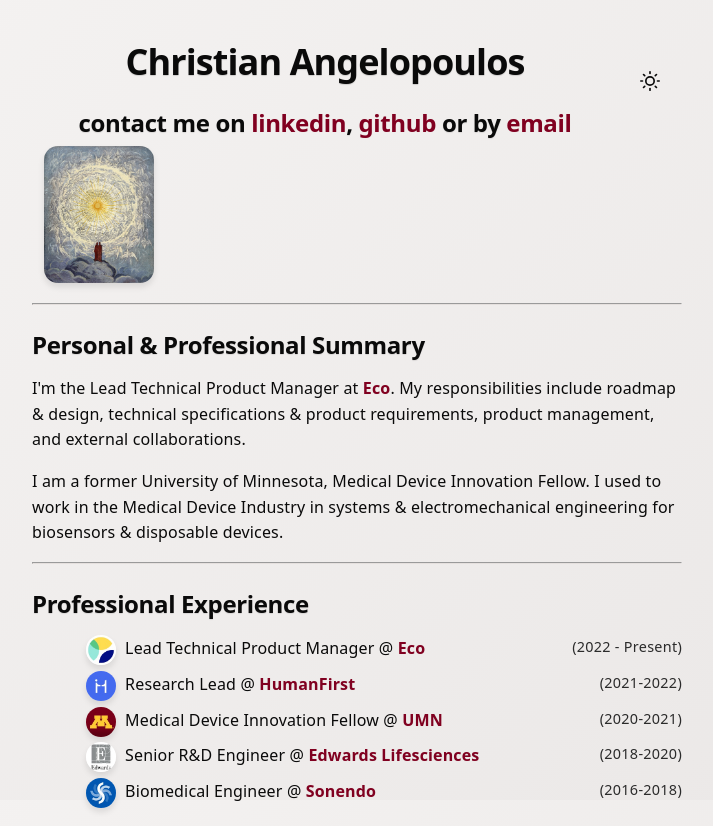
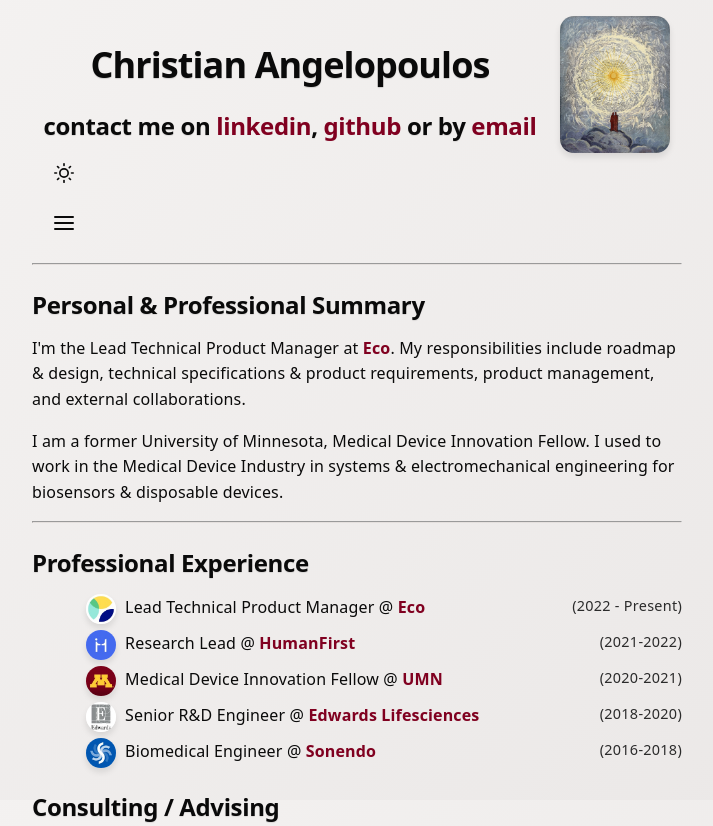
Before and after one commit to christianangelopoulos/angelopoulos.xyz, a plain HTML site: page index.html in a window 1280 px wide. Shown: the top 826 px of the page, without its empty margins (283-996 px from the left). Drawn offline with Linux system fonts and the light colour scheme.

Commit message:
menu button

```diff
--- a/index.html
+++ b/index.html
@@ -28,6 +28,8 @@
                     <a href="mailto:christianangelopoulos@gmail.com">email</a>
                 </h2>
             </div>
+            <img src="images/empyrean.jpg" alt="Profile Picture" id="profilePic">
+            <div class="header-buttons">
                 <button id="themeToggle" aria-label="Toggle dark mode">
                     <svg xmlns="http://www.w3.org/2000/svg" viewBox="0 0 24 24" fill="none" stroke="currentColor"
                         stroke-width="2" stroke-linecap="round" stroke-linejoin="round">
@@ -42,7 +44,15 @@
                         <line x1="18.36" y1="5.64" x2="19.78" y2="4.22"></line>
                     </svg>
                 </button>
-            <img src="images/empyrean.jpg" alt="Profile Picture" id="profilePic">
+                <button id="menuToggle" aria-label="Toggle menu">
+                    <svg xmlns="http://www.w3.org/2000/svg" viewBox="0 0 24 24" fill="none" stroke="currentColor"
+                        stroke-width="2" stroke-linecap="round" stroke-linejoin="round">
+                        <line x1="3" y1="12" x2="21" y2="12"></line>
+                        <line x1="3" y1="6" x2="21" y2="6"></line>
+                        <line x1="3" y1="18" x2="21" y2="18"></line>
+                    </svg>
+                </button>
+            </div>
         </div>
     </header>
 
@@ -283,6 +293,13 @@
 
         // Initial icon update
         updateThemeIcon();
+
+        // Menu toggle functionality
+        const menuToggle = document.getElementById('menuToggle');
+        menuToggle.addEventListener('click', () => {
+            // Add your menu toggle logic here
+            console.log('Menu clicked');
+        });
     </script>
 </body>
 
--- a/style.css
+++ b/style.css
@@ -311,3 +311,36 @@
     line-height: 1.5;
   }
 }
+
+/* Add these new styles */
+.header-buttons {
+    display: flex;
+    flex-direction: column;
+    gap: 10px;
+}
+
+#menuToggle {
+    background: none;
+    border: none;
+    cursor: pointer;
+    padding: 8px;
+    border-radius: 8px;
+    width: 40px;
+    height: 40px;
+    margin: 0 12px;
+    display: flex;
+    align-items: center;
+    justify-content: center;
+    color: var(--text-primary);
+    transition: all 0.3s ease;
+}
+
+#menuToggle:hover {
+    background: var(--bg-secondary);
+    transform: translateY(-2px);
+}
+
+#menuToggle svg {
+    width: 24px;
+    height: 24px;
+}
```
Lines whose indentation alone changed are shown as unchanged.
